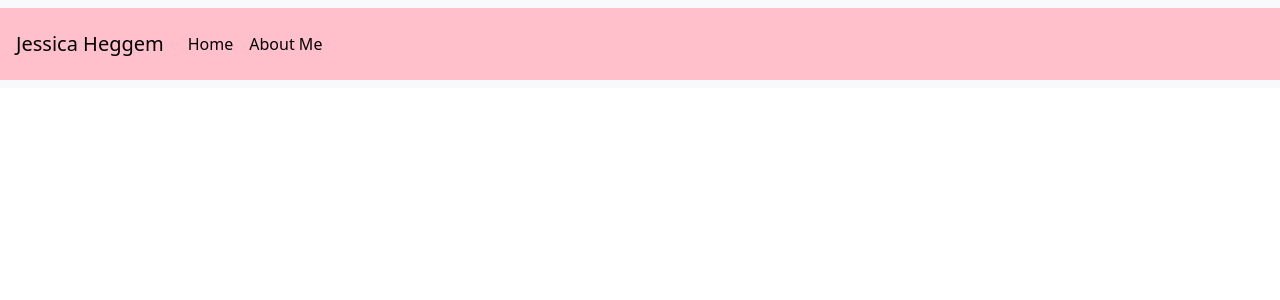
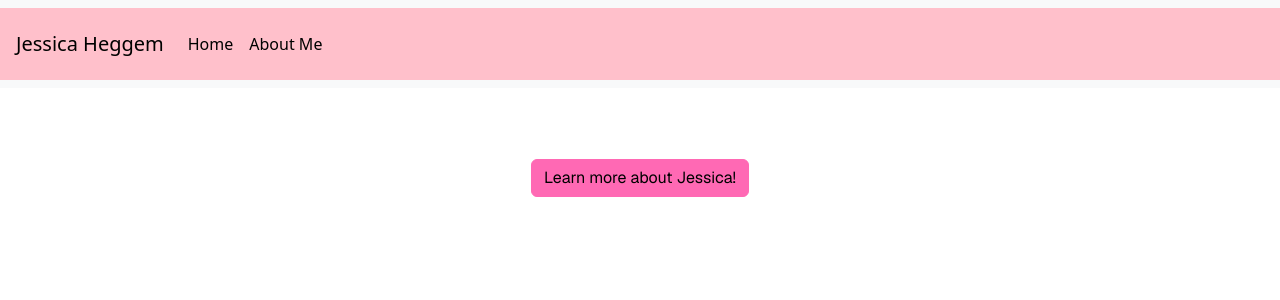
Before and after one commit to jessicaheggem/explore-nextjs, a Next.js app: page / in a window 1280 px wide. Shown: the top 300 px of the page. Built offline with nearby package versions, Linux system fonts and the light colour scheme.

Commit message:
still seeing deprecation errors for sass - might start a fresh project

```diff
--- a/src/pages/index.js
+++ b/src/pages/index.js
@@ -27,7 +27,11 @@ export default function Home() {
         className={`${styles.page} ${geistSans.variable} ${geistMono.variable}`}
       >
 
-        <main></main>
+        <main>
+        <button type="button" className="btn btn-success">Learn more about Jessica!</button>
+
+
+        </main>
 
         <footer></footer>
       </div>
--- a/src/styles/customBootstrap.scss
+++ b/src/styles/customBootstrap.scss
@@ -5,12 +5,11 @@
 
 $theme-colors: (
   "primary": pink,
-  "danger": #ff4136,
-);
-$theme-colors: (
-  "primary": pink,
+  "success": hotpink,
   "danger": #ff4136,
 );
 
+
+
 // @import "../node_modules/bootstrap/scss.bootstrap.scss";
 @import "bootstrap/scss/bootstrap";
```
